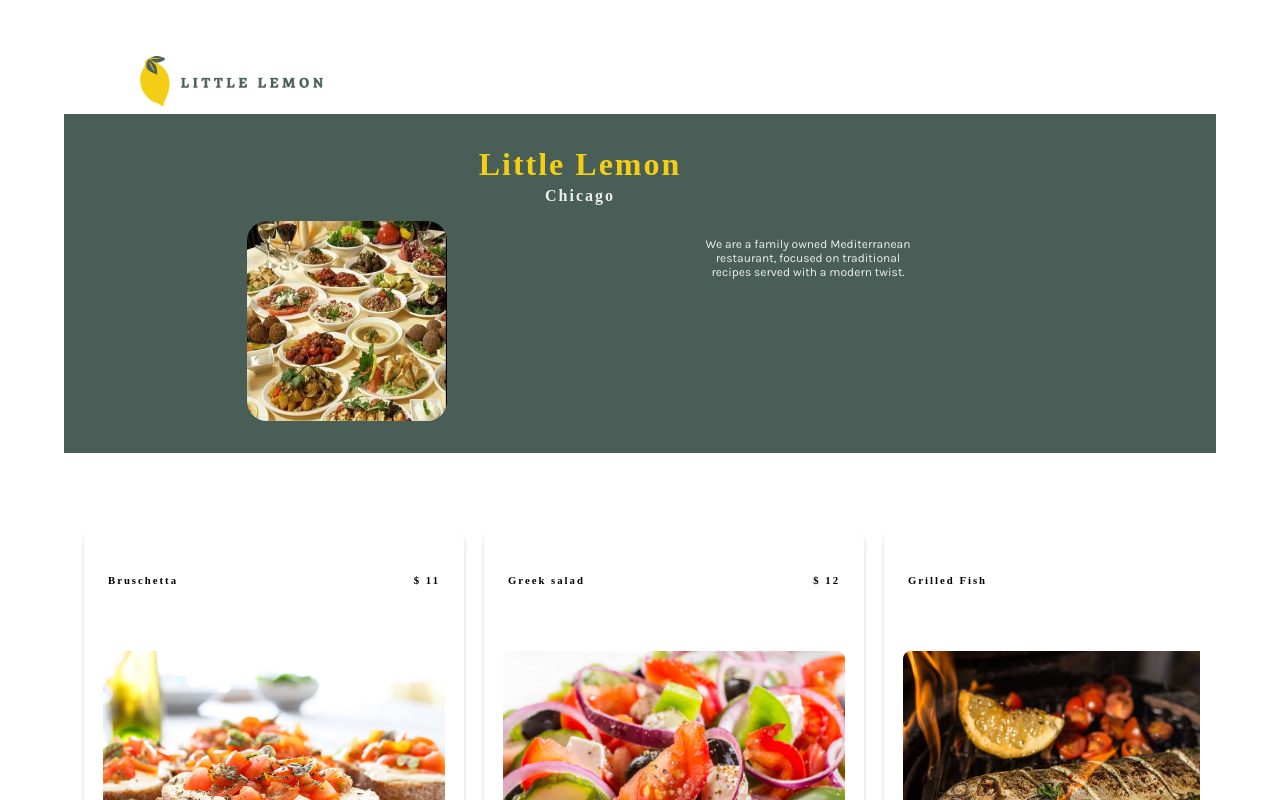
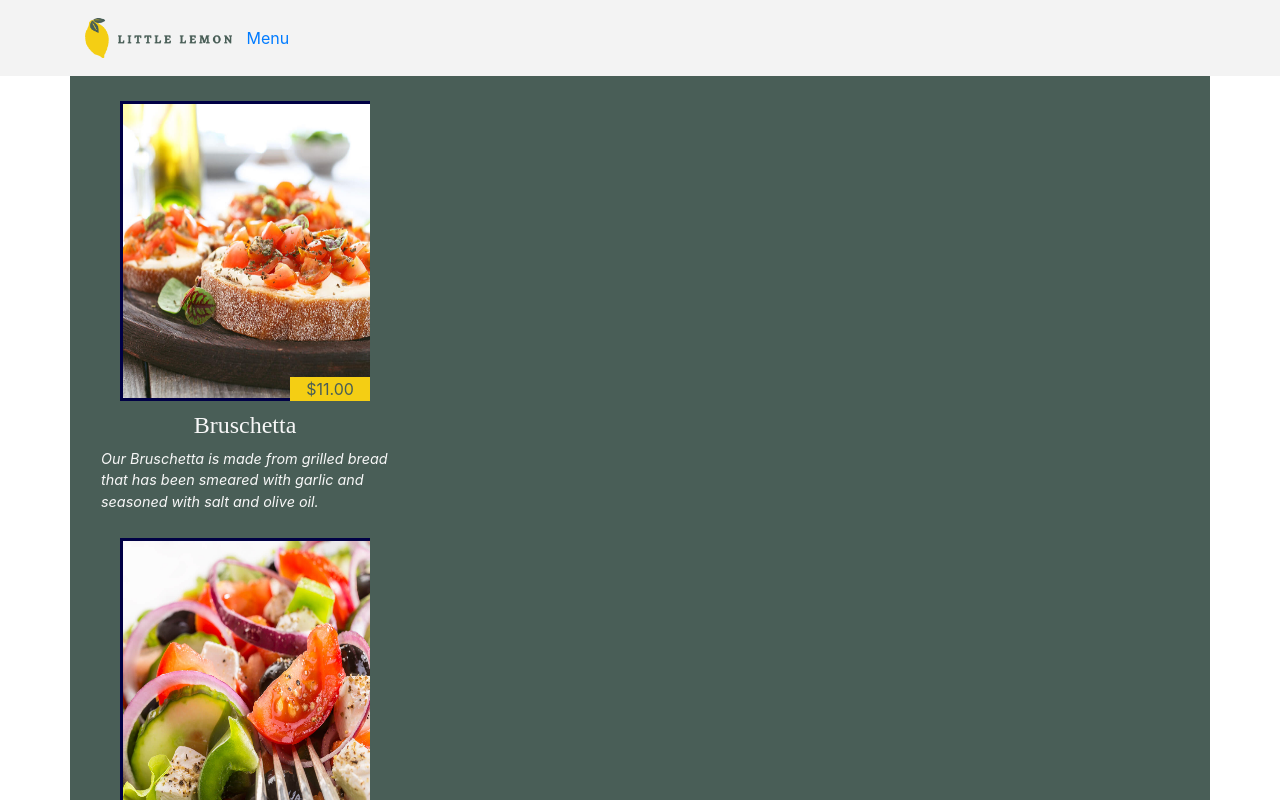
Before and after one commit to JBreitenbr/Frontend-Developer-Capstone, a React (Vite) app: page / in a window 1280 px wide. Shown: the top 800 px of the page. Built offline with nearby package versions, Linux system fonts and the light colour scheme; a web font is replaced by a local one.

Commit message:
created a neat menu page; incorporated Navbar and Routing

```diff
--- a/index.html
+++ b/index.html
@@ -9,14 +9,17 @@
       href="https://fonts.googleapis.com/css2?family=Karla&family=Markazi+Text:wght@500&display=swap"
       rel="stylesheet"
     />
-
+<link rel="stylesheet" href="https://stackpath.bootstrapcdn.com/bootstrap/4.1.3/css/bootstrap.min.css">
+    <link rel="stylesheet" href="https://cdnjs.cloudflare.com/ajax/libs/font-awesome/4.7.0/css/font-awesome.min.css">
     <meta name="viewport" content="width=device-width, initial-scale=1.0" />
     <title>Frontend Developer Capstone</title>
   </head>
   <body>
     <div id="root"></div>
     <script type="module" src="/src/index.jsx"></script>
-
+		<script src="https://code.jquery.com/jquery-3.3.1.slim.min.js"></script>
+<script src="https://cdnjs.cloudflare.com/ajax/libs/popper.js/1.14.3/umd/popper.min.js"></script>
+<script src="https://stackpath.bootstrapcdn.com/bootstrap/4.1.3/js/bootstrap.min.js"></script>
     <!--
     This script places a badge on your repl's full-browser view back to your repl's cover
     page. Try various colors for the theme: dark, light, red, orange, yellow, lime, green,
--- a/src/App.css
+++ b/src/App.css
@@ -1,9 +1,9 @@
 body {
     font-family: 'Karla', sans-serif;
-    margin-top: 3rem;
+    /*margin-top: 3rem;
     margin-bottom: 3rem;
     margin-left: 5%;
-    margin-right: 5%;
+    margin-right: 5%;*/
 }
 
 
@@ -74,7 +74,7 @@ a:hover {
 .Banner h2 {
   color: #F4CE14;
 }
-
+/*
 button {
   background-color: #F4CE14;
   color: black;
@@ -85,7 +85,7 @@ button {
   font-size: 20px;
   font-weight: bold;
   cursor: pointer;
-}
+}*/
 
 .banner-img{
   position: absolute;
--- a/src/App.jsx
+++ b/src/App.jsx
@@ -1,13 +1,19 @@
-import './App.css';
+/*import './App.css';*/
+import {BrowserRouter as Router,Routes,Route,Link} from 'react-router-dom';
+import Navbar from './components/Navbar';
 import Header from './components/Header';
 import Banner from './components/Banner';
-import {MenuList} from './components/MenuList';
+import MenuList from './components/MenuList';
 export default function App() {
   return (
     <>
-    <Header />
-    <Banner/>
-    <MenuList/>
+    <Router>
+        <Navbar/>
+        <Routes>
+          <Route path="/" element={<MenuList/>}/>
+          <Route path="/menu" element={<MenuList/>}/>
+        </Routes>
+        </Router>
     </>
   )
 }
--- /dev/null
+++ b/src/components/MenuItem.jsx
@@ -0,0 +1,22 @@
+import React from "react";
+
+export default function Menu({ img, title, price, description }) {
+  return (
+     <><div className="wrapper">
+  <div className="menu-item-photo">
+      <div>${price}.00</div>
+      <img src={img} alt={title} className="img-responsive img-custom" />
+     </div><h4 className="menu-item-title">{title}</h4><p className="menu-item-details">{description}</p>
+      </div></>
+  );
+}
+{/*
+<div class="outer">  <div id="menu"> <div class="wrapper" >
+            <div class="menu-item-photo">
+              <div>$10.95</div>
+              <img class="img-responsive img-custom" src="https://www.dropbox.com/scl/fi/pz5kf8rt5lh1atgkdysat/chakchouka.jpg?rlkey=4vamipolvy6l94144asovfqkl&raw=1" alt="Chakchouka">
+            </div>
+            <h4 class="menu-item-title">Chakchouka</h4>
+            <p class="menu-item-details">Chakchouka is an easy, healthy meal in Israel and other parts of the Middle East and North Africa. It’s a simple combination of simmering tomatoes, onions, garlic, spices and gently poached eggs. </p>
+          </div>*/}
+//export default Menu;
--- a/src/components/MenuList.jsx
+++ b/src/components/MenuList.jsx
@@ -1,11 +1,12 @@
 import React from "react";
-import Menu from "./Menu";
+import MenuItem from "./MenuItem";
+import "../styles/Menu.css";
 import menuData from "../helpers/menu_items";
 
-export const MenuList=() =>{
+const MenuList=() =>{
   const menuElements = menuData.map((menu) => {
     return (
-      <Menu
+      <MenuItem
         key={menu.id}
         {...menu}
       />
@@ -13,17 +14,15 @@ export const MenuList=() =>{
   });
 
   return (
-      <div className="container container-gap">
+      <div id="menu-list" className="container container-gap">
         <div className="menus-container">
-          <div className="menus-info">
             {/* <h2>This week Specials</h2>
             <Link to="/" className="menu-link">
               See whole online menu
             </Link>*/}
-          </div>
           <div className="menus-cards">{menuElements}</div>
         </div>
       </div>
   );
 }
-//export default MenuList;
+export default MenuList;
--- /dev/null
+++ b/src/components/Navbar.jsx
@@ -0,0 +1,25 @@
+import React, { useEffect, useState } from "react";
+import { Link} from "react-router-dom";
+import "../styles/Navbar.css";
+import Logo from '../assets/Logo.png';
+const Navbar=() => {
+
+
+  return (
+    <header>
+    <nav id="navbar" className="navbar navbar-expand-sm navbar-light" style={{backgroundColor:"#f3f3f3"}}>
+      <div className="container">
+    <img id="logo-img" src={Logo}/><button className="navbar-toggler" type="button" data-toggle="collapse" data-target="#navbarNav" aria-controls="navbarNav" aria-expanded="false" aria-label="Toggle navigation">
+    <span className="navbar-toggler-icon"></span>
+  </button><div className="collapse navbar-collapse" id="navbarNav">
+      {/* <Link to="/">Home</Link>
+        <Link to="/about">About </Link>*/}
+        <Link to="/menu">Menu</Link>
+    {/* <Link to="/book" style={{marginLeft:"5px"}}>Book</Link>*/}
+
+      </div></div>
+    </nav></header>
+  );
+}
+
+export default Navbar;
--- /dev/null
+++ b/src/styles/Menu.css
@@ -0,0 +1,84 @@
+#menu-list {
+  display: grid;
+  grid-template-columns: 1fr;
+  background-color: #495e57;
+  color:#f7f7f7;
+}
+
+#first {
+  margin-top: 25px;
+}
+
+.menu-item-title {
+  text-align: center;
+  font-family: Oxygen;
+  font-weight: 500;
+  margin-top: 10px;
+}
+
+.menu-item-photo {
+  position: relative;
+  overflow: hidden;
+  padding: 0;
+  max-width: 250px;
+}
+.img-custom {
+  height: 200px;
+  width: 250px;
+  border: 2px solid #f4ce14;
+}
+.wrapper {
+  display: flex;
+  align-items: center;
+  justify-content: center;
+  flex-direction: column;
+  padding: 0;
+  width: 320px;
+  margin-top: 25px;
+}
+.outer {
+  display: flex;
+  flex-direction: column;
+  align-items: center;
+  justify-content: center;
+}
+.menu-item-photo div {
+  position: absolute;
+  bottom: 0;
+  right: 0;
+  width: 80px;
+  background-color: #f4ce14;
+  color: #495e57;
+  text-align: center;
+}
+.menu-item-details {
+  font-size: .9em;
+  font-style: italic;
+  width: 90%;
+  margin: 0;
+}
+hr.divider {
+  border-top: 1px solid grey;
+  width: 80%;
+}
+
+@media (min-width: 768px) {
+  #menu {
+    display: grid;
+    grid-template-columns: 1fr 1fr;
+  }
+}
+
+@media (min-width: 1050px) {
+  #menu {
+    display: grid;
+    grid-template-columns: 1fr 1fr;
+}
+
+   .img-custom {
+  height: 300px;
+  width: 375px;
+  border: 3px solid #000045;
+  }
+
+}
--- /dev/null
+++ b/src/styles/Navbar.css
@@ -0,0 +1,19 @@
+#header-nav {
+  background-color:#f3f3f3;
+  margin: 0;
+}
+
+#logo-img {
+  height: 40px;
+  margin: 10px 15px 10px 0px;
+}
+/*
+.navbar-toggle .icon-bar {
+  display: block;
+  width: 22px;
+  height: 2px;
+}
+
+.navbar-toggle .icon-bar + .icon-bar {
+  margin-top: 4px;
+}*/
```
Also changed, not shown: src/components/MenuCard.jsx (renamed from src/components/Menu.jsx).
